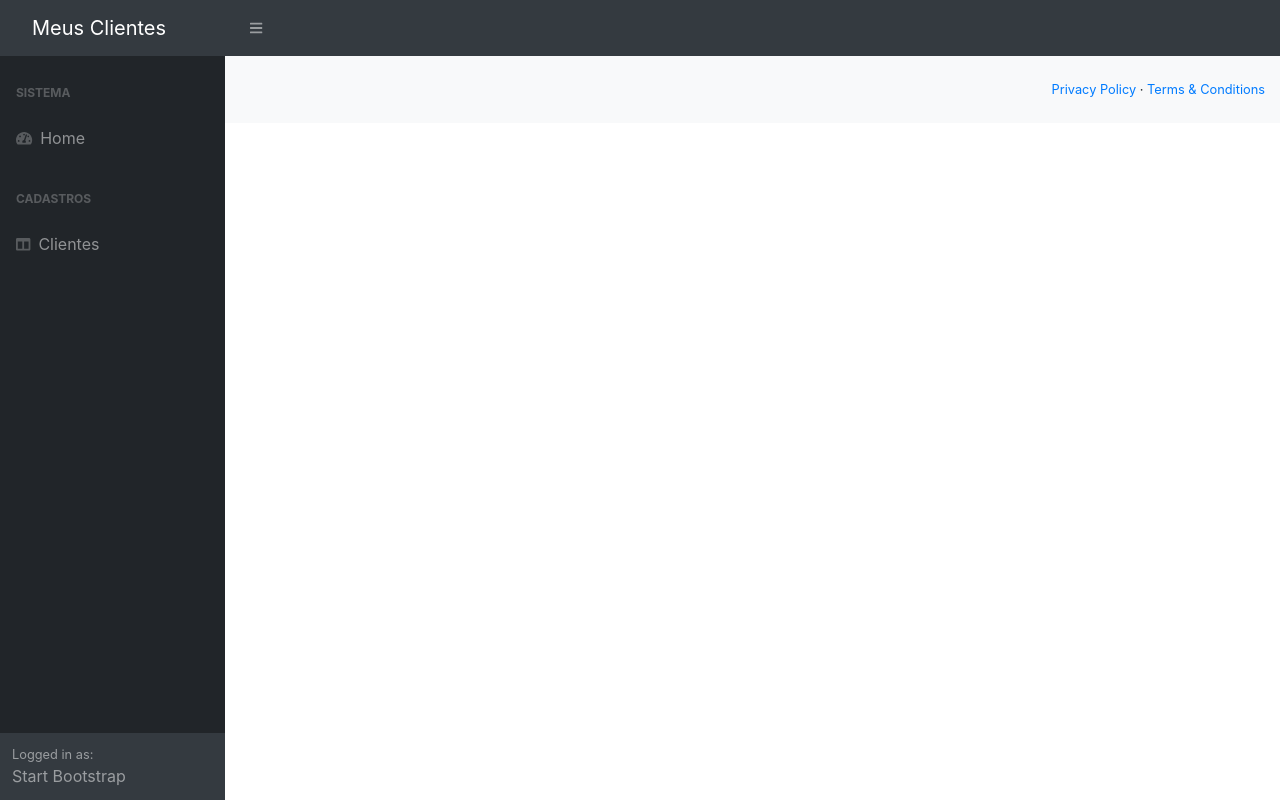
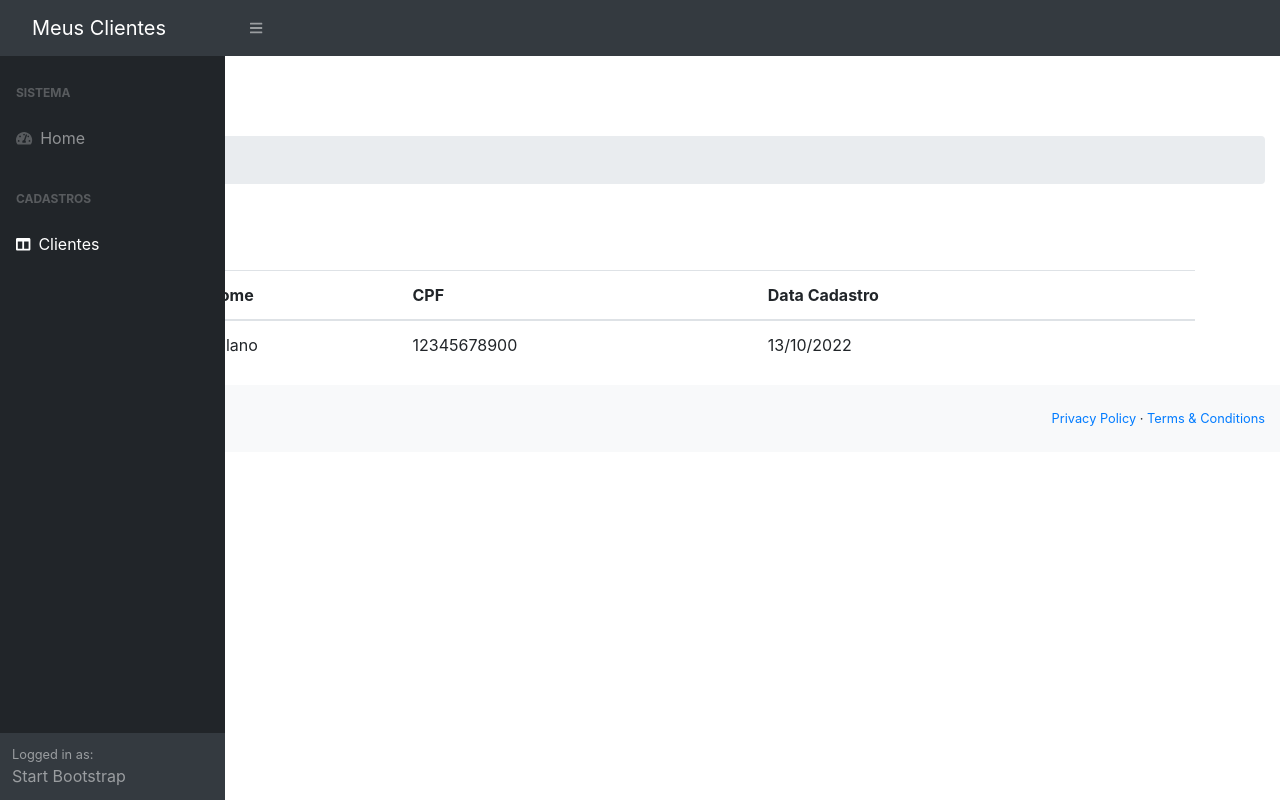
Before and after one commit to riosney/clientes-app, an Angular app: page /clientes-lista in a window 1280 px wide. Before the commit this address led to /. Built offline with nearby package versions, Linux system fonts and the light colour scheme.

Commit message:
Criando o componente de listagem de clientes

```diff
--- a/src/app/clientes.service.ts
+++ b/src/app/clientes.service.ts
@@ -9,18 +9,24 @@
 })
 export class ClientesService {
 
-  constructor( private http: HttpClient ) {
-
-  }
+  constructor( private http: HttpClient ) {}
 
   salvar( cliente: Cliente) : Observable<Cliente>{
     return this.http.post<Cliente>('http://localhost:8081/api/clientes', cliente);
   }
 
-  getCliente() : Cliente {
-    let cliente : Cliente = new Cliente();
-    cliente.nome = 'Fulado de tal';
-    cliente.cpf = '11122233344'
-    return cliente;
+  /*
+  getCliente() : Observable<Cliente[]> {
+    return null;
+  } */
+
+  getClientes() : Cliente[]{
+    let cliente = new Cliente();
+    cliente.id = 1;
+    cliente.nome = 'Fulano';
+    cliente.dataCadastro = '13/10/2022';
+    cliente.cpf = '12345678900'
+    return [cliente]
   }
+
 }
--- /dev/null
+++ b/src/app/clientes/clientes-lista/clientes-lista.component.html
@@ -0,0 +1,39 @@
+<h1 class="mt-4">Clientes</h1>
+<ol class="breadcrumb mb-4">
+    <li class="breadcrumb-item active">Consulta</li>
+</ol>
+<div class="container">
+    <div class="row">
+        <div class="col-md-2">
+            <button class="btn btn-warning">
+                <i class="fa fa-plus"></i> Novo
+            </button>
+        </div>
+    </div>
+
+    <br />
+    <div class="row">
+        <div class="col-md-12">
+            <table class="table table-condensed table-hover">
+                <thead>
+                    <tr>
+                        <th>ID</th>
+                        <th>Nome</th>
+                        <th>CPF</th>
+                        <th>Data Cadastro</th>
+                        <th></th>
+                    </tr>
+                </thead>
+                <tbody>
+                    <tr *ngFor="let cliente of clientes">
+                        <td>{{ cliente.id }}</td>
+                        <td>{{ cliente.nome }}</td>
+                        <td>{{ cliente.cpf }}</td>
+                        <td>{{ cliente.dataCadastro }}</td>
+                        <td></td>
+                    </tr>
+                </tbody>
+            </table>
+        </div>
+    </div>
+</div>
--- /dev/null
+++ b/src/app/clientes/clientes-lista/clientes-lista.component.ts
@@ -0,0 +1,22 @@
+import { Component, OnInit } from '@angular/core';
+import { Cliente } from '../cliente';
+import { ClientesService } from '../../clientes.service';
+
+@Component({
+  selector: 'app-clientes-lista',
+  templateUrl: './clientes-lista.component.html',
+  styleUrls: ['./clientes-lista.component.css']
+})
+export class ClientesListaComponent implements OnInit {
+
+  clientes: Cliente[] = [];
+
+  constructor(private service: ClientesService) {
+
+  }
+
+  ngOnInit(): void {
+    this.clientes = this.service.getClientes();
+  }
+
+}
--- a/src/app/clientes/clientes-routing.module.ts
+++ b/src/app/clientes/clientes-routing.module.ts
@@ -1,9 +1,11 @@
 import { NgModule } from '@angular/core';
 import { Routes, RouterModule } from '@angular/router';
 import { ClientesFormComponent } from './clientes-form/clientes-form.component';
+import { ClientesListaComponent } from './clientes-lista/clientes-lista.component';
 
 const routes: Routes = [
-  { path: 'clientes-form' , component: ClientesFormComponent }
+  { path: 'clientes-form' , component: ClientesFormComponent },
+  { path: 'clientes-lista', component: ClientesListaComponent }
 ];
 
 @NgModule({
--- a/src/app/template/sidebar/sidebar.component.html
+++ b/src/app/template/sidebar/sidebar.component.html
@@ -10,7 +10,7 @@
                     Home
                 </a>
                 <div class="sb-sidenav-menu-heading">Cadastros</div>
-                <a class="nav-link collapsed" routerLink="clientes-form"
+                <a class="nav-link collapsed" routerLink="/clientes-lista"
                     data-toggle="collapse" data-target="#collapseLayouts"
                     aria-expanded="false" aria-controls="collapseLayouts">
                     <div class="sb-nav-link-icon"><i class="fas fa-columns"></i></div>
```
Also changed, not shown: src/app/clientes/clientes.module.ts (+5 -2 lines), src/app/clientes/clientes-lista/clientes-lista.component.css (added).
